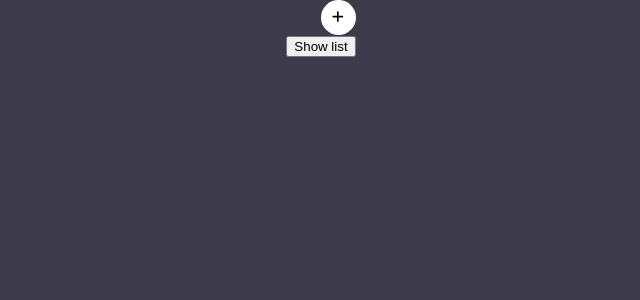
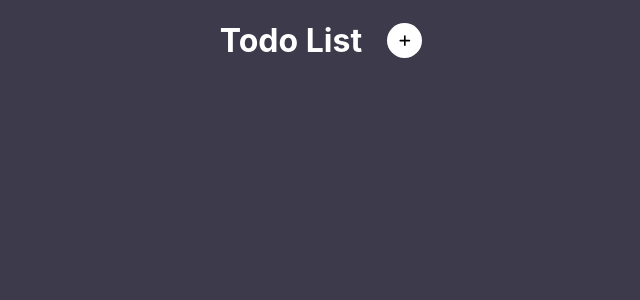
Before and after one commit to mlinhou/Daily-Tools, a React (Create React App) app: page /Todo in a window 1280 px wide. Shown: the top 300 px of the page, without its empty margins (319-959 px from the left). Built offline with nearby package versions, Linux system fonts and the light colour scheme.

Commit message:
add date and time

```diff
--- a/src/components/ItemList.css
+++ b/src/components/ItemList.css
@@ -1,3 +1,11 @@
+.whole-page {
+  display: flex;
+  flex-direction: column;
+  justify-content: center;
+  align-items: center;
+}
+
+
 .custom-modal {
     position: absolute;
     display: flex;
@@ -27,13 +35,20 @@
     align-items: center;
   }
 
+  .header{
+    display: flex;
+    flex-direction: row;
+    align-items: center;
+
+  }
+
   .input-text{
     width: 85%;
     height: 25%;
   }
 
   .create-modal{
-    margin-left: auto;
+
     display: flex;
     align-items: center;
     justify-content: center;
@@ -41,6 +56,7 @@
     height: 35px;
     background-color: white;
     border-radius: 50%;
+    margin-left: 25px;
   }
 
 .create-btn{
--- a/src/components/ItemList.js
+++ b/src/components/ItemList.js
@@ -12,6 +12,7 @@ function ItemList() {
   const [itemList, setItemList] = useState([]);
   const [isOpen, setIsOpen] = useState(false);
   const [textInput, setTextInput] = useState('');
+  const [currentTime, setCurrentTime] = useState(new Date());
 
   const openModal = () => {
     setIsOpen(true);
@@ -27,7 +28,8 @@ function ItemList() {
 
   const handleSubmit = (e) => {
     e.preventDefault();
-    setItemList([...itemList, {id: uuidv4(), task: textInput}]);
+    setItemList([...itemList, {id: uuidv4(), task: textInput, date: currentTime.toLocaleTimeString('en-US', { weekday: 'long', year: 'numeric', month: 'long', day: 'numeric', hour: 'numeric', minute: 'numeric', second: 'numeric', timeZoneName: 'short' })}]);
+    console.log(currentTime.toLocaleTimeString());
     setTextInput('');
     closeModal();
   };
@@ -46,6 +48,15 @@ function ItemList() {
     console.log(itemList);
   }
 
+  //date feature
+  useEffect(() => {
+    const interval = setInterval(() => {
+      setCurrentTime(new Date());
+    }, 1000); // Update every second
+
+    return () => clearInterval(interval); // Cleanup function
+  }, []);
+
   // useEffect(() => {
   //   const savedData = JSON.parse(localStorage.getItem('myData'));
   //   if(savedData){
@@ -60,14 +71,18 @@ function ItemList() {
 
 
   return (
-    <div>
+    <div className='whole-page'>
+      <div className='header'>
+        <h1>Todo List</h1>
+        <div className='create-modal'>
+          <button className='create-btn' onClick={openModal}><FontAwesomeIcon icon={faPlus} /></button>
+        </div>
+      </div>
+
       {itemList.map((item) => (
         <Item note={item} handleDelete={handleDelete} handleEdit={handleEdit}/>
       ))
       }
-      <div className='create-modal'>
-        <button className='create-btn' onClick={openModal}><FontAwesomeIcon icon={faPlus} /></button>
-      </div>
 
       <Modal
         className="custom-modal"
@@ -85,7 +100,7 @@ function ItemList() {
         <button onClick={handleSubmit}>Save Note</button> {/* Close button inside modal */}
 
       </Modal>
-      <button onClick={showList}>Show list</button>
+      {/* <button onClick={showList}>Show list</button> */}
     </div>
 
   )
--- a/src/components/item.css
+++ b/src/components/item.css
@@ -1,6 +1,6 @@
 .item-container {
     width: 800px;
-    height: 100px;
+    height: 130px;
     background-color: rgb(236, 233, 28);
     display: flex;
     align-items: center;
@@ -15,6 +15,13 @@
     font-size: 25px;
     overflow-y: auto;
     margin: 10px;
+}
+
+.right-side{
+  width: 120px;
+  display: flex;
+  justify-content: flex-end;
+  flex-direction: column;
 }
 
 .icons {
--- a/src/components/item.js
+++ b/src/components/item.js
@@ -31,12 +31,17 @@ export default function Item({ handleDelete, note , handleEdit}) {
   return (
     <div className='item-container'>
         <div className='item-text'>{note.task}</div>
-        <div className='icons'>
-          <button onClick={openEditModal}>
-            <FontAwesomeIcon icon={faPen} />
-          </button>
-          <button onClick={ () => handleDelete(note.id)}><FontAwesomeIcon icon={faTrash} /></button>
+
+        <div className='right-side'>
+          <div className='date'>{note.date}</div>
+          <div className='icons'>
+            <button onClick={openEditModal}>
+              <FontAwesomeIcon icon={faPen} />
+            </button>
+            <button onClick={ () => handleDelete(note.id)}><FontAwesomeIcon icon={faTrash} /></button>
+          </div>
         </div>
+
 
         <Modal
           className='modal'
```
